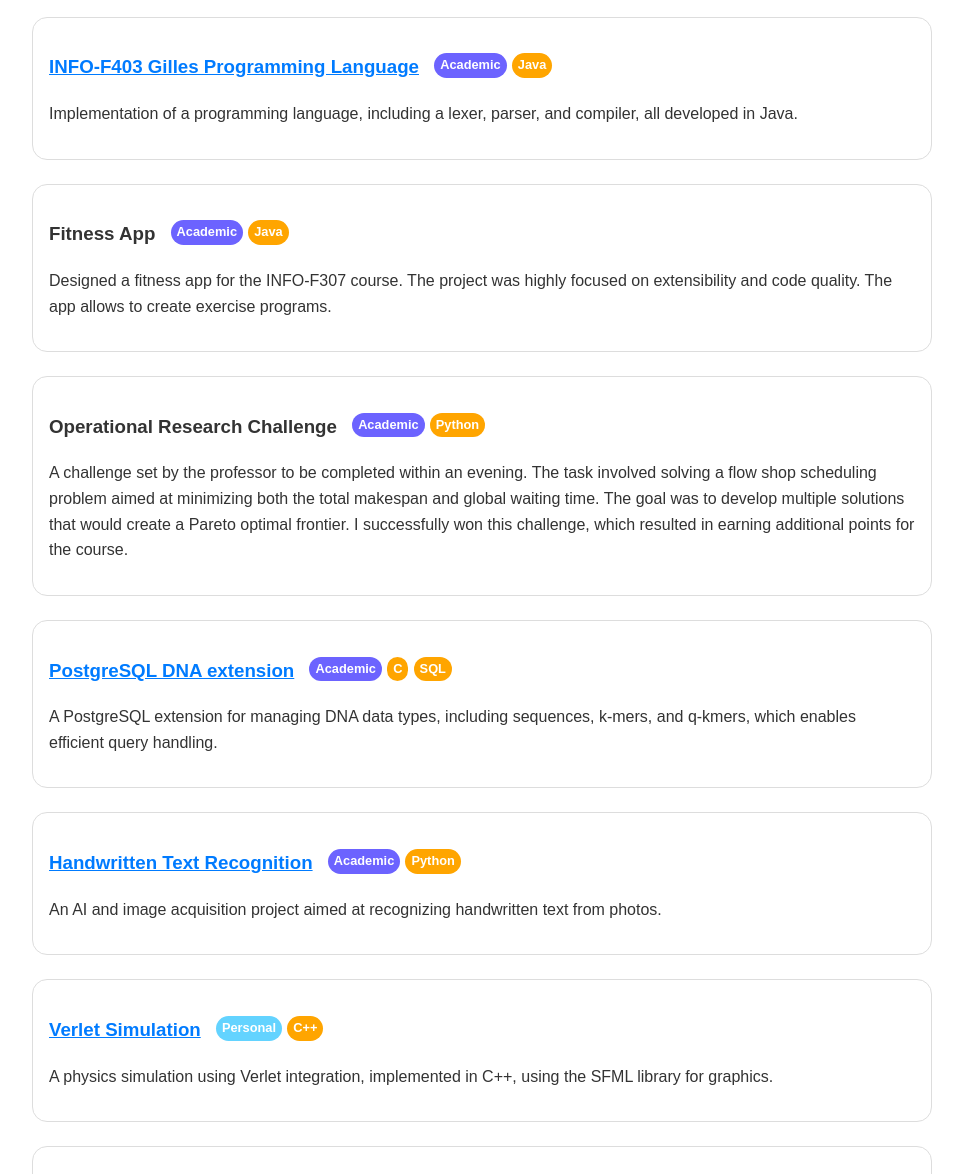
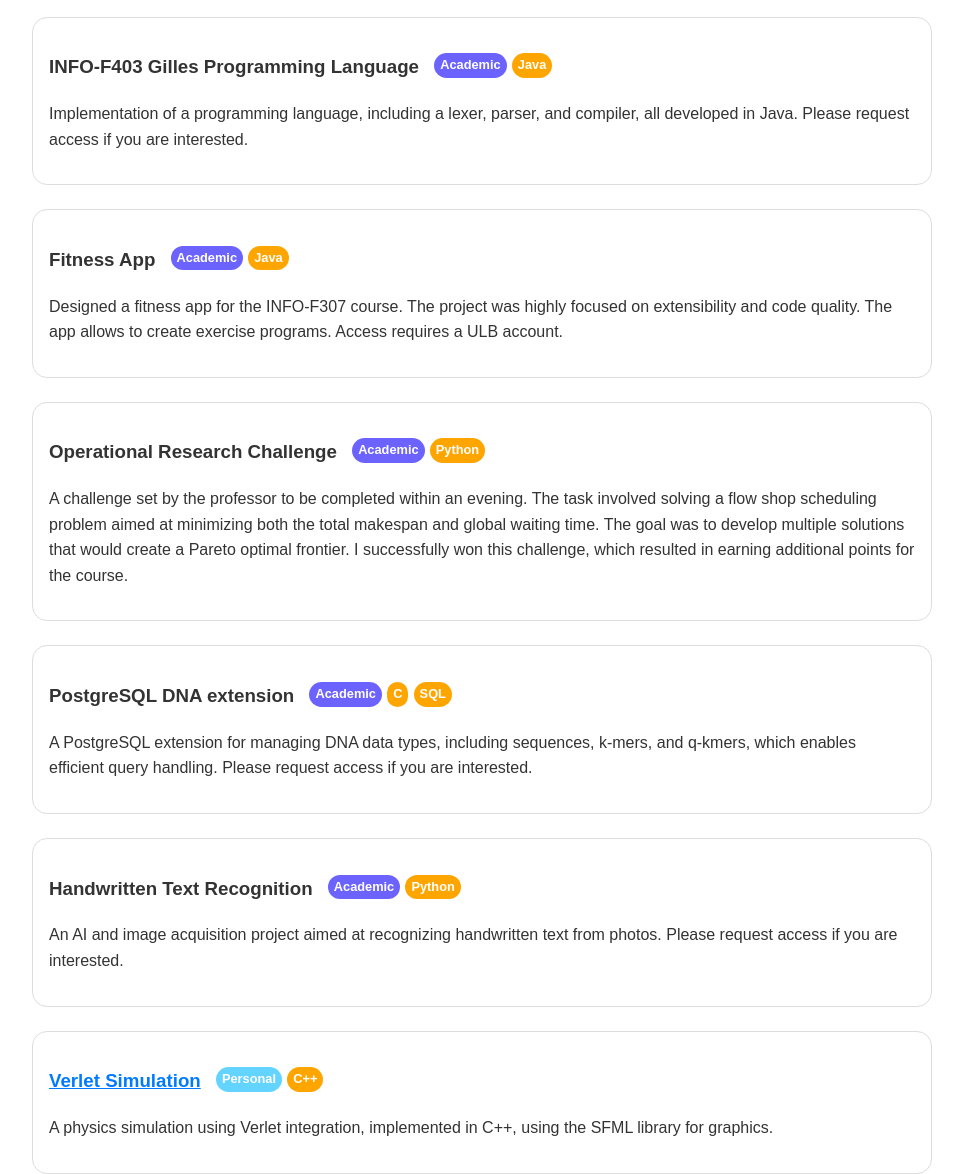
Before and after one commit to OscarJauffret/OscarJauffret.github.io, a plain HTML site: page index.html in a window 1280 px wide. Shown: the part 1350-2524 px from the top of the page, without its empty margins (158-1121 px from the left). Drawn offline with Linux system fonts and the light colour scheme.

Commit message:
Changed some links

```diff
--- a/index.html
+++ b/index.html
@@ -66,11 +66,11 @@
     <h2>Other Projects</h2>
 
     <div class="project"  id="gilles-language">
-        <h3><a href="https://github.com/OscarJauffret/INFO-F403-GILLES-Programming-Language" target="_blank">INFO-F403 Gilles Programming Language</a>
+        <h3>INFO-F403 Gilles Programming Language
             <span class="project-type-academic">Academic</span>
             <span class="project-lang">Java</span>
         </h3>
-        <p>Implementation of a programming language, including a lexer, parser, and compiler, all developed in Java.</p>
+        <p>Implementation of a programming language, including a lexer, parser, and compiler, all developed in Java. Please request access if you are interested.</p>
     </div>
 
     <div class="project">
@@ -79,7 +79,7 @@
 
         </h3>
         <p>Designed a fitness app for the INFO-F307 course. The project was highly focused on extensibility and code quality.
-            The app allows to create exercise programs.</p>
+            The app allows to create exercise programs. Access requires a ULB account.</p>
     </div>
 
     <div class="project">
@@ -94,22 +94,22 @@
     </div>
 
     <div class="project">
-        <h3><a href="https://github.com/Pipcount/PG-DNA-EXTENSION" target="_blank">PostgreSQL DNA extension</a>
+        <h3>PostgreSQL DNA extension
             <span class="project-type-academic">Academic</span>
             <span class="project-lang">C</span>
             <span class="project-lang">SQL</span>
 
         </h3>
-        <p>A PostgreSQL extension for managing DNA data types, including sequences, k-mers, and q-kmers, which enables efficient query handling.</p>
+        <p>A PostgreSQL extension for managing DNA data types, including sequences, k-mers, and q-kmers, which enables efficient query handling. Please request access if you are interested.</p>
     </div>
 
     <div class="project">
-        <h3><a href="https://github.com/OscarJauffret/Handwritten-Text-Recognition" target="_blank">Handwritten Text Recognition</a>
+        <h3>Handwritten Text Recognition
             <span class="project-type-academic">Academic</span>
             <span class="project-lang">Python</span>
 
         </h3>
-        <p>An AI and image acquisition project aimed at recognizing handwritten text from photos.</p>
+        <p>An AI and image acquisition project aimed at recognizing handwritten text from photos. Please request access if you are interested.</p>
     </div>
 
     <div class="project">
```
